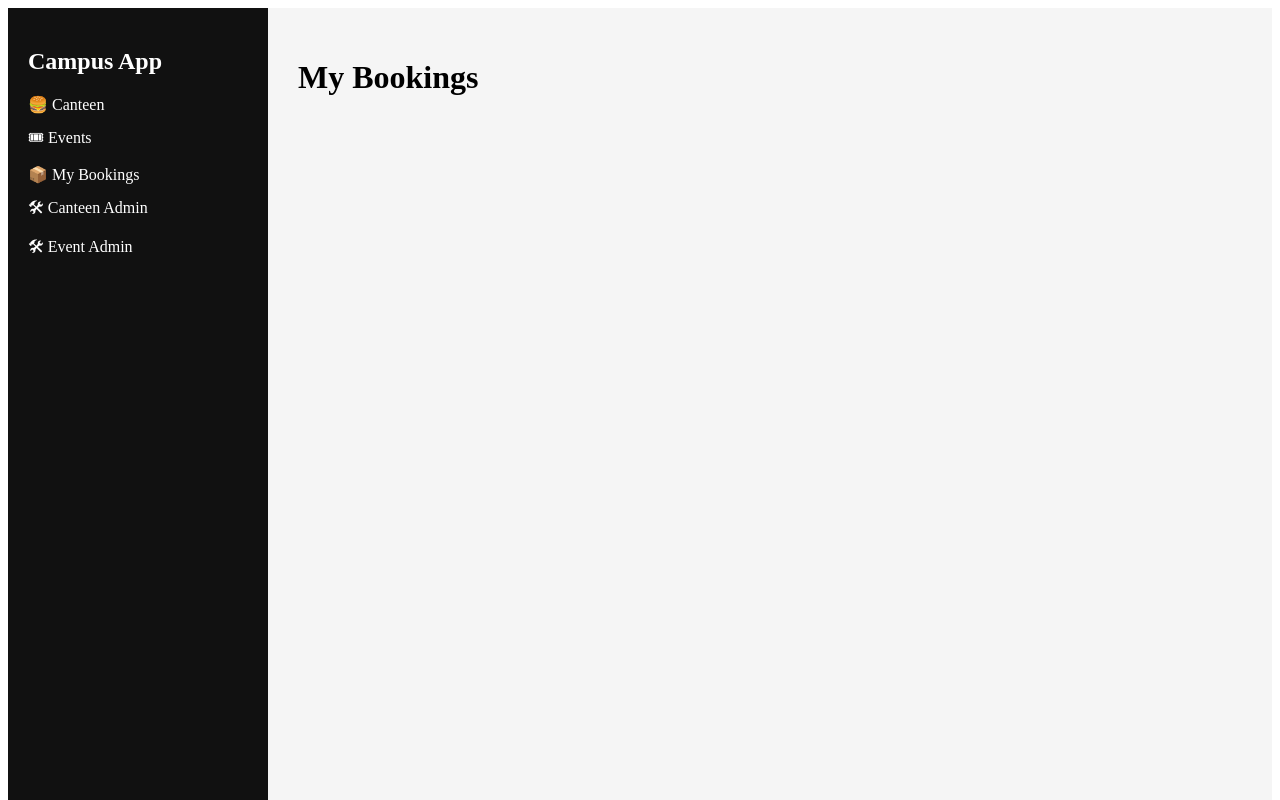
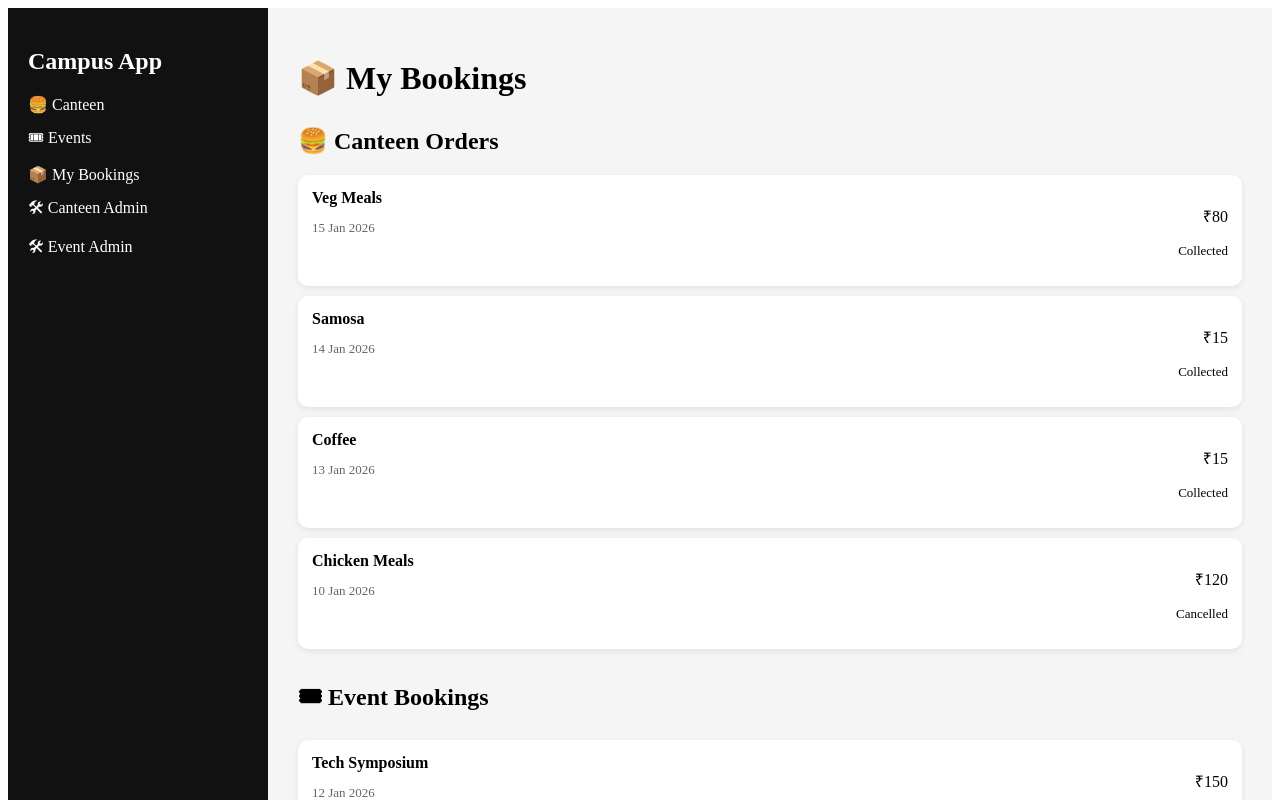
Before and after one commit to Shikazu777/campus-app, a React (Create React App) app in the folder ui/: page /bookings in a window 1280 px wide. Shown: the top 800 px of the page. Built offline with nearby package versions, Linux system fonts and the light colour scheme.

Commit message:
updated1

```diff
--- a/ui/src/pages/Bookings.js
+++ b/ui/src/pages/Bookings.js
@@ -1,3 +1,89 @@
 export default function Bookings() {
-  return <h1>My Bookings</h1>;
+  return (
+    <div>
+      <h1>📦 My Bookings</h1>
+
+      {/* CANTEEN BOOKINGS */}
+      <section style={sectionStyle}>
+        <h2>🍔 Canteen Orders</h2>
+
+        <BookingItem
+          title="Veg Meals"
+          amount="₹80"
+          status="Collected"
+          date="15 Jan 2026"
+        />
+        <BookingItem
+          title="Samosa"
+          amount="₹15"
+          status="Collected"
+          date="14 Jan 2026"
+        />
+        <BookingItem
+          title="Coffee"
+          amount="₹15"
+          status="Collected"
+          date="13 Jan 2026"
+        />
+        <BookingItem
+          title="Chicken Meals"
+          amount="₹120"
+          status="Cancelled"
+          date="10 Jan 2026"
+        />
+      </section>
+
+      {/* EVENT BOOKINGS */}
+      <section style={sectionStyle}>
+        <h2>🎟 Event Bookings</h2>
+
+        <BookingItem
+          title="Tech Symposium"
+          amount="₹150"
+          status="Attended"
+          date="12 Jan 2026"
+        />
+        <BookingItem
+          title="Cultural Fest"
+          amount="Free"
+          status="Attended"
+          date="08 Jan 2026"
+        />
+      </section>
+    </div>
+  );
 }
+
+/* ---------------- COMPONENT ---------------- */
+
+function BookingItem({ title, amount, status, date }) {
+  return (
+    <div style={itemStyle}>
+      <div>
+        <b>{title}</b>
+        <p style={{ fontSize: "13px", color: "#666" }}>{date}</p>
+      </div>
+
+      <div style={{ textAlign: "right" }}>
+        <p>{amount}</p>
+        <p style={{ fontSize: "13px" }}>{status}</p>
+      </div>
+    </div>
+  );
+}
+
+/* ---------------- STYLES ---------------- */
+
+const sectionStyle = {
+  marginTop: "30px"
+};
+
+const itemStyle = {
+  display: "flex",
+  justifyContent: "space-between",
+  background: "white",
+  padding: "14px",
+  borderRadius: "10px",
+  marginBottom: "10px",
+  boxShadow: "0 2px 6px rgba(0,0,0,0.08)"
+};
--- a/ui/src/pages/Canteen.js
+++ b/ui/src/pages/Canteen.js
@@ -22,6 +22,7 @@ export default function Canteen() {
   const [category, setCategory] = useState("Meals");
   const [cart, setCart] = useState([]);
   const [orderPlaced, setOrderPlaced] = useState(false);
+  const [history, setHistory] = useState([]);
 
   // TEMP: simulate trust tier
   const trustTier = "Normal"; // Weak / Normal / Good
@@ -95,7 +96,18 @@ export default function Canteen() {
             {!orderPlaced ? (
               <button
                 style={{ ...btnStyle, marginTop: "10px" }}
-                onClick={() => setOrderPlaced(true)}
+                onClick={() => {
+                    setOrderPlaced(true);
+                    setHistory([
+                        {
+                          name: cart.map(i => i.name).join(", "),
+                          amount: total
+                       },
+                       ...history
+                ]);
+               setCart([]);
+             }}
+
               >
                 Place Order
               </button>
```
